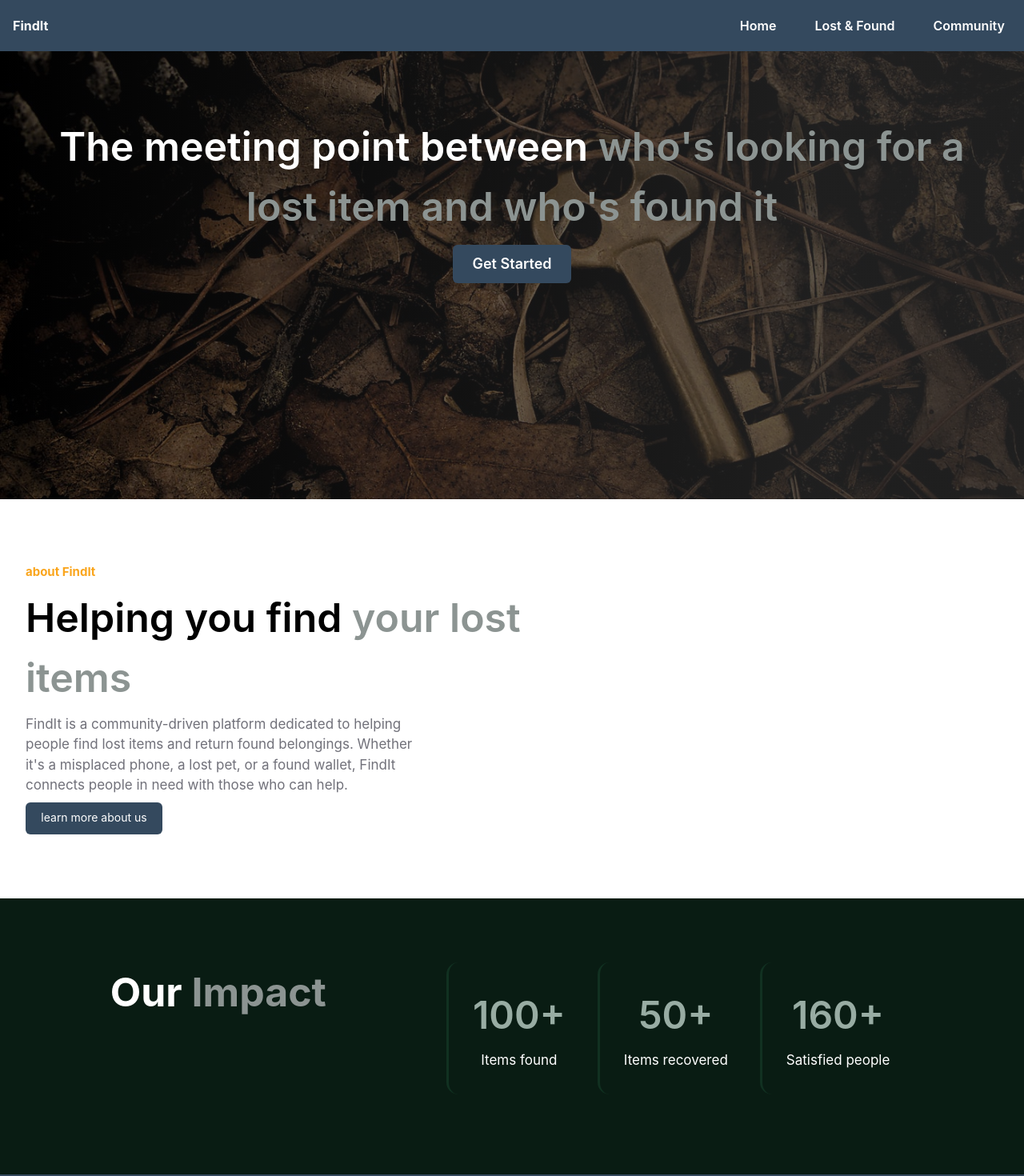
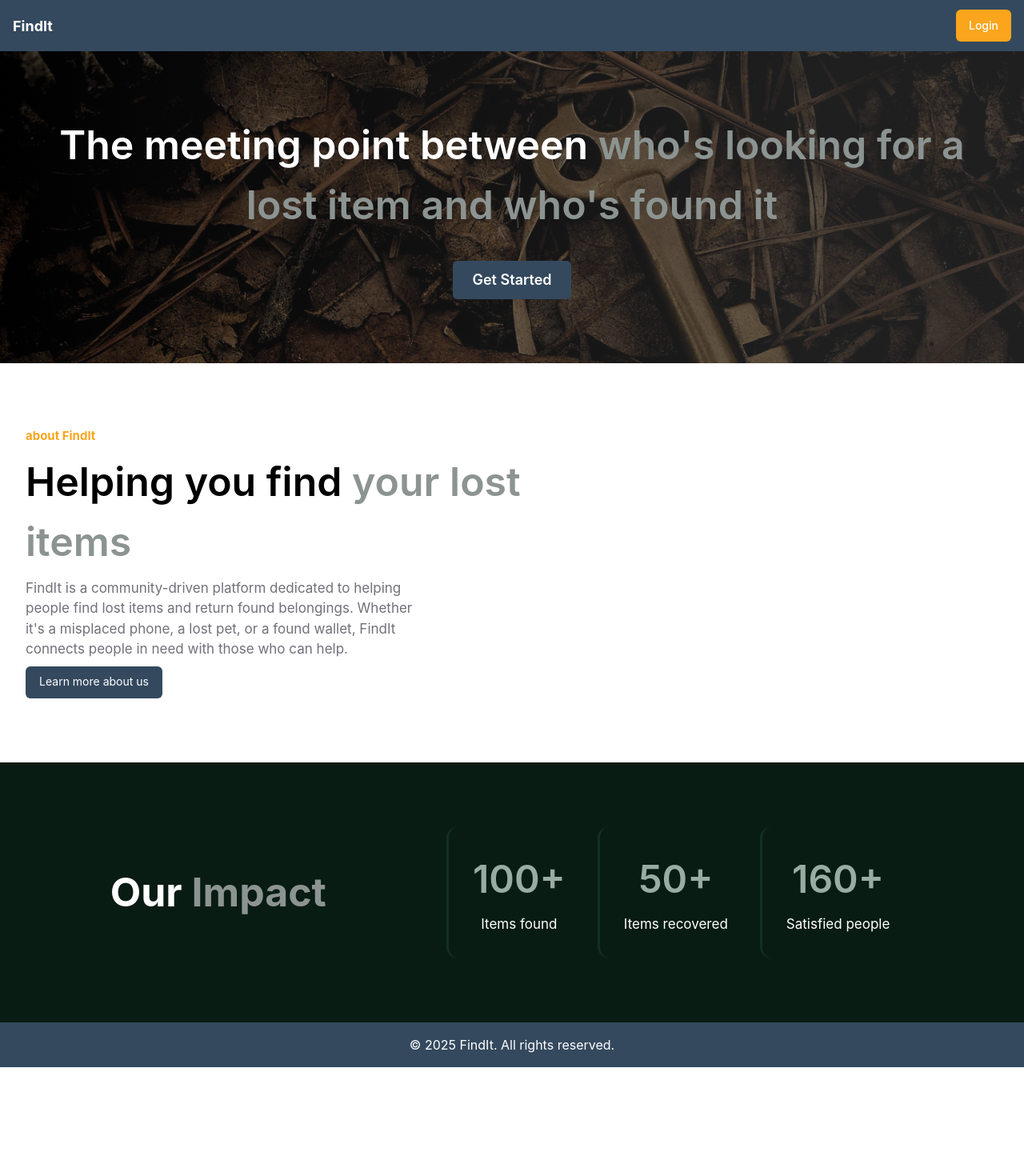
Before and after one commit to udogri/FindIt, a React (Vite) app: page / in a window 1280 px wide. Shown: the top 1470 px of the page at 80% size. After the commit the page ends 1334 px from the top, so only its background shows below. Built offline with nearby package versions, Linux system fonts and the light colour scheme.

Commit message:
login and landing page updates

```diff
--- a/src/App.jsx
+++ b/src/App.jsx
@@ -1,5 +1,5 @@
 // src/App.jsx
-import { Routes, Route } from 'react-router-dom';
+import { Routes, Route, useLocation } from 'react-router-dom';
 import Header from './components/Header';
 import Footer from './components/Footer';
 import LandingPage from './pages/LandingPage';
@@ -10,9 +10,12 @@ import { Box, Flex } from '@chakra-ui/react';
 import LoginSignup from './pages/LoginSignup';
 
 function App() {
+  const location = useLocation();
+  const hideHeaderRoutes = ['/']; // Add other routes if you want to hide header elsewhere too
+
   return (
     <Flex direction="column" minHeight="100vh">
-      <Header />
+      {!hideHeaderRoutes.includes(location.pathname) && <Header />}
       <Box flex="1">
         <Routes>
           <Route path="/" element={<LandingPage />} />
--- a/src/pages/LandingPage.jsx
+++ b/src/pages/LandingPage.jsx
@@ -1,40 +1,61 @@
 // src/pages/LandingPage.jsx
-import { Box, VStack, Text, Button, Image, Stack, Flex } from '@chakra-ui/react';
-import { Link as RouterLink } from 'react-router-dom';
-import LandingPageImage from '../assets/LandingPageImage.jpg'; // Adjust the path as necessary
-
-
+import { Box, VStack, Text, Button, Stack, Flex } from '@chakra-ui/react';
+import { Link as RouterLink, useNavigate } from 'react-router-dom';
+import LandingPageImage from '../assets/LandingPageImage.jpg';
 
 export default function LandingPage() {
+  const navigate = useNavigate();
+
   return (
-    <Box >
+    <Box>
+      {/* Top Bar */}
+      <Flex h={16} bg="#34495e" px={4} align="center" justify="space-between">
+        <Box color="white" fontWeight="bold" fontSize="lg">FindIt</Box>
+        <Button
+
+          onClick={() => navigate('/login/signup')}          color="white"
+          background="#FAA51C"
+          _hover={{ bg: "white", color: "#34495e" }}
+          fontWeight="500"
+          fontSize="sm"
+        >
+          Login
+        </Button>
+      </Flex>
+
+      {/* Hero Section */}
       <Stack
         spacing={8}
-       justifyItems="center"
-
+        justify="center"
+        align="center"
+        textAlign="center"
+        px={6}
+        py={20}
         bgImage={`linear-gradient(to right, rgba(0, 0, 0, 0.5) 0%, rgba(41, 41, 41, 0.75) 80%), url(${LandingPageImage})`}
         bgPosition="center"
         bgRepeat="no-repeat"
         bgSize="cover"
-      h="70vh"
+        color="white"
       >
-        <Box  p={8} mt="50px" color="white" align="center"  textAlign="center">
-          <Text fontSize={{base:"30px", md:"50px"}} fontWeight="600" color="white" >
+        <Text fontSize={{ base: "30px", md: "50px" }} fontWeight="600">
           The meeting point between{" "}
           <Text as="span" color="#8C9492">
             who's looking for a lost item and who's found it
           </Text>
         </Text>
-
-          <Button mt="10px" mb="10px" as={RouterLink} to="/login/signup" color="white" background="#34495e" _hover={{ bg: "transparent", color: "white", border: "1px solid white" }} size="lg">
+        <Button
+          as={RouterLink}
+          to="/login/signup"
+          color="white"
+          background="#34495e"
+          _hover={{ bg: "transparent", color: "white", border: "1px solid white" }}
+          size="lg"
+        >
           Get Started
         </Button>
-        </Box>
-        <Box flex={1}>
-
-        </Box>
       </Stack>
 
+      {/* About Section */}
       <Flex
         direction={{ base: 'column', md: 'row' }}
         align="left"
@@ -49,64 +70,72 @@ export default function LandingPage() {
           <Text fontSize="15px" w="fit-content" color="#FAA51C" fontWeight="700">
             about FindIt
           </Text>
-              <Text  fontSize={{base:"25px", md:"50px"}} fontWeight="600" color="black" >
+          <Text fontSize={{ base: "25px", md: "50px" }} fontWeight="600" color="black">
             Helping you find{" "}
             <Text as="span" color="#8C9492">
               your lost items
             </Text>
           </Text>
-              <Text  fontSize={{base:"10px", md:"17px"}} color="#71717A" w={{base: "300px", md: "500px"}}>
-              FindIt is a community-driven platform dedicated to helping people find lost items
-               and return found belongings. Whether it's a misplaced phone, a lost pet, or a found
-              wallet, FindIt connects people in need with those who can help.
+          <Text fontSize={{ base: "10px", md: "17px" }} color="#71717A" w={{ base: "300px", md: "500px" }}>
+            FindIt is a community-driven platform dedicated to helping people find lost items and return
+            found belongings. Whether it's a misplaced phone, a lost pet, or a found wallet, FindIt
+            connects people in need with those who can help.
           </Text>
-              <Flex >
-                <Button w={{base:"150px", md: "171px"}} bg="#34495e" fontWeight="400" fontSize={{base:"12px", md:"14px"}} px="28px" py="10px" color="#ffff" _hover={{ bg: "transparent", color: "#34495e", border: "1px solid #34495e" }} >learn more about us </Button>
+          <Flex>
+            <Button
+              w={{ base: "150px", md: "171px" }}
+              bg="#34495e"
+              fontWeight="400"
+              fontSize={{ base: "12px", md: "14px" }}
+              px="28px"
+              py="10px"
+              color="white"
+              _hover={{ bg: "transparent", color: "#34495e", border: "1px solid #34495e" }}
+            >
+              Learn more about us
+            </Button>
           </Flex>
         </Stack>
-            {/* <Image
-              src={AboutUsImg}
-              alt="About Us"
-              w={{base:"300px", md: "400px"}}
-              h={{base:"300px", md: "400px"}}
-            /> */}
-            {/* <Image
-              src={AboutProp}
-              position="absolute"
-              top="45%"
-              right="0"
-              transform="translate(40%, -40%) rotate(45deg)"
-              alt="About Us Decorative"
-              maxW="300px"
-              maxH="300px"
-              zIndex="0"
-              pointerEvents="none"
-            /> */}
+      </Flex>
 
-          </Flex>
-          <Box bg="#091C13" align="center" justifyContent="center" py="80px" px={{base: "30px", md: "60px"}} color="white" >
-            <Box align="center" justifyContent="center" display={{base: "grid", md: "flex"}}>
-              <Text fontSize={{base: "20px", md: "30px", lg: "50px"}} fontWeight="700" textAlign="center" mr={{base: "none", md: "50px", lg: "150px" }} mb={{base: "20px", md: "none"}}>
+      {/* Impact Section */}
+      <Box bg="#091C13" textAlign="center" py="80px" px={{ base: "30px", md: "60px" }} color="white">
+        <Box display={{ base: "grid", md: "flex" }} justifyContent="center" alignItems="center">
+          <Text
+            fontSize={{ base: "20px", md: "30px", lg: "50px" }}
+            fontWeight="700"
+            textAlign="center"
+            mr={{ base: 0, md: "50px", lg: "150px" }}
+            mb={{ base: "20px", md: 0 }}
+          >
             Our{" "}
             <Text as="span" color="#8C9492">
               Impact
             </Text>
           </Text>
-              <Box >
-                <Box display={{base: "grid", md: "flex"}} gap="10px" >
-                  <VStack borderRadius="15px" mb={{base: "20px", md: "none"}} borderLeftWidth="3px" borderLeftStyle="solid" borderLeftColor="#39996B29" p={{base: "20px", md: "25px", lg: "30px"}}  >
-                    <Text fontSize={{base: "30px", md: "35px", lg: "48px"}} fontWeight="600" color="#98ACA3">100+</Text>
-                    <Text fontSize={{base: "13px", md: "15px", lg: "17px"}} fontWeight="400" color="white" >Items found</Text>
+          <Box>
+            <Flex direction={{ base: "column", md: "row" }} gap="10px" justify="center">
+              {[
+                { count: '100+', label: 'Items found' },
+                { count: '50+', label: 'Items recovered' },
+                { count: '160+', label: 'Satisfied people' }
+              ].map((item, idx) => (
+                <VStack
+                  key={idx}
+                  borderRadius="15px"
+                  borderLeft="3px solid #39996B29"
+                  p="30px"
+                  mb={{ base: "20px", md: "0" }}
+                >
+                  <Text fontSize={{ base: "30px", md: "35px", lg: "48px" }} fontWeight="600" color="#98ACA3">
+                    {item.count}
+                  </Text>
+                  <Text fontSize={{ base: "13px", md: "15px", lg: "17px" }} fontWeight="400" color="white">
+                    {item.label}
+                  </Text>
                 </VStack>
-                  <VStack borderRadius="15px" mb={{base: "20px", md: "none"}} borderLeftWidth="3px" borderLeftStyle="solid" borderLeftColor="#39996B29" p="30px"  >
-                    <Text fontSize={{base: "30px", md: "35px", lg: "48px"}} fontWeight="600" color="#98ACA3">50+</Text>
-                    <Text fontSize={{base: "13px", md: "15px", lg: "17px"}} fontWeight="400" color="white" >Items recovered</Text>
-                  </VStack>
-                  <VStack borderRadius="15px" mb={{base: "20px", md: "none"}} borderLeftWidth="3px" borderLeftStyle="solid" borderLeftColor="#39996B29" p="30px"  >
-                    <Text fontSize={{base: "30px", md: "35px", lg: "48px"}} fontWeight="600" color="#98ACA3">160+</Text>
-                    <Text fontSize={{base: "13px", md: "15px", lg: "17px"}} fontWeight="400" color="white" >Satisfied people</Text>
-                  </VStack>
-                </Box>
+              ))}
+            </Flex>
           </Box>
         </Box>
       </Box>
--- a/src/pages/LoginSignup.jsx
+++ b/src/pages/LoginSignup.jsx
@@ -1,141 +1,111 @@
-import React, { useState, useEffect, useRef } from 'react';
+import React, { useState } from 'react';
 import {
-  Modal, ModalOverlay, ModalContent, ModalHeader, ModalCloseButton,
-  ModalBody, ModalFooter, Image, Text, Heading, VStack, Input,
-  Button, Box, HStack
+  Box,
+  Button,
+  Input,
+  Heading,
+  VStack,
+  useToast,
+  FormControl,
+  FormLabel,
 } from '@chakra-ui/react';
-import { collection, addDoc, query, orderBy, onSnapshot, serverTimestamp } from 'firebase/firestore';
-import { auth, db } from '../firebase';
-import { format } from 'date-fns';
+import {
+  createUserWithEmailAndPassword,
+  signInWithEmailAndPassword,
+  updateProfile,
+} from 'firebase/auth';
+import { auth } from '../firebase';
+import { useNavigate } from 'react-router-dom';
 
-const ReportDetailsModal = ({ isOpen, onClose, report }) => {
-  const [input, setInput] = useState('');
-  const [messages, setMessages] = useState([]);
-  const [user, setUser] = useState(null);
-  const chatEndRef = useRef(null);
+const LoginSignup = () => {
+  const [username, setUsername] = useState('');
+  const [email, setEmail] = useState('');
+  const [password, setPassword] = useState('');
+  const [isSignup, setIsSignup] = useState(true);
+  const toast = useToast();
+  const navigate = useNavigate();
 
-  useEffect(() => {
-    const unsubscribe = onAuthStateChanged(auth, (u) => {
-      setUser(u);
-    });
+  const handleSubmit = async () => {
+    try {
+      if (isSignup) {
+        const userCredential = await createUserWithEmailAndPassword(auth, email, password);
+        await updateProfile(userCredential.user, { displayName: username });
 
-    return () => unsubscribe();
-  }, []);
+        toast({
+          title: 'Account created successfully.',
+          status: 'success',
+          duration: 3000,
+          isClosable: true,
+        });
+      } else {
+        await signInWithEmailAndPassword(auth, email, password);
 
-  useEffect(() => {
-    if (!report?.id) return;
-
-    const q = query(
-      collection(db, 'reports', report.id, 'messages'),
-      orderBy('timestamp', 'asc')
-    );
-
-    const unsubscribe = onSnapshot(q, (snapshot) => {
-      const msgs = snapshot.docs.map(doc => ({ id: doc.id, ...doc.data() }));
-      setMessages(msgs);
-    });
-
-    return () => unsubscribe();
-  }, [report?.id]);
-
-  useEffect(() => {
-    if (chatEndRef.current) {
-      chatEndRef.current.scrollIntoView({ behavior: 'smooth' });
-    }
-  }, [messages]);
-
-  const handleSend = async () => {
-    if (!input.trim() || !report?.id) return;
-
-    try {
-      await addDoc(collection(db, 'reports', report.id, 'messages'), {
-        text: input.trim(),
-        uid: user?.uid || null,
-        senderName: user?.displayName || 'Anonymous',
-        reportSender: report.sender || 'Unknown',
-        timestamp: serverTimestamp()
+        toast({
+          title: 'Logged in successfully.',
+          status: 'success',
+          duration: 3000,
+          isClosable: true,
+          position: 'top',
+        });
+      }
+      navigate('/home');
+    } catch (error) {
+      toast({
+        title: 'Error',
+        description: error.message,
+        status: 'error',
+        duration: 4000,
+        isClosable: true,
       });
-      setInput('');
-    } catch (error) {
-      console.error("Error sending message: ", error);
     }
   };
 
-  if (!isOpen || !report) return null;
+  return (
+    <Box minH="100vh" display="flex" alignItems="center" justifyContent="center" bg="gray.50">
+      <VStack spacing={4} p={6} boxShadow="md" bg="white" borderRadius="md" width="sm">
+        <Heading>{isSignup ? 'Sign Up' : 'Log In'}</Heading>
 
-  return (
-    <Modal isOpen={isOpen} onClose={onClose} size="xl" isCentered>
-      <ModalOverlay />
-      <ModalContent>
-        <ModalHeader>{report.title || 'Report Details'}</ModalHeader>
-        <ModalCloseButton />
-        <ModalBody>
-          <VStack spacing={4} align="start">
-            {report.imageUrl && (
-              <Image
-                src={report.imageUrl}
-                alt={report.title || 'Report Image'}
-                objectFit="cover"
-                w="100%"
-                h="250px"
-                borderRadius="md"
-              />
-            )}
-            <Text fontSize="sm" color="gray.600">
-              {report.description || 'No description provided.'}
-            </Text>
-            <Text fontWeight="bold" color={report.status === 'Lost' ? 'red.500' : 'green.500'}>
-              Status: {report.status}
-            </Text>
+        {isSignup && (
+          <FormControl>
+            <FormLabel>Username</FormLabel>
+            <Input
+              placeholder="Enter username"
+              value={username}
+              onChange={(e) => setUsername(e.target.value)}
+            />
+          </FormControl>
+        )}
 
-            <Box w="100%" mt={6}>
-              <Heading size="sm" mb={2}>Chat</Heading>
-              <Box
-                bg="gray.100"
-                borderRadius="md"
-                p={3}
-                h="200px"
-                overflowY="auto"
-                mb={3}
-                maxW="100%"
-              >
-                {messages.map((msg) => (
-                  <Box key={msg.id} mb={2}>
-                    <Text fontSize="sm" fontWeight="bold" color={msg.uid === user?.uid ? 'blue.600' : 'gray.800'}>
-                      {msg.senderName || 'Unknown'} <Text as="span" fontSize="xs" color="gray.500">
-                        {msg.timestamp?.toDate ? format(msg.timestamp.toDate(), 'p, MMM d') : '...'}
-                      </Text>
-                    </Text>
-                    <Text fontSize="sm" ml={2}>
-                      {msg.text}
-                    </Text>
-                  </Box>
-                ))}
-                <div ref={chatEndRef} />
-              </Box>
-              <HStack>
-                <Input
-                  placeholder="Type a message with emoji… 😊"
-                  value={input}
-                  onChange={(e) => setInput(e.target.value)}
-                  onKeyDown={(e) => e.key === 'Enter' && handleSend()}
-                />
-                <Button colorScheme="teal" onClick={handleSend}>
-                  Send
-                </Button>
-              </HStack>
-            </Box>
-          </VStack>
-        </ModalBody>
+        <FormControl>
+          <FormLabel>Email</FormLabel>
+          <Input
+            placeholder="Enter email"
+            type="email"
+            value={email}
+            onChange={(e) => setEmail(e.target.value)}
+          />
+        </FormControl>
 
-        <ModalFooter>
-          <Button variant="ghost" onClick={onClose}>
-            Close
-          </Button>
-        </ModalFooter>
-      </ModalContent>
-    </Modal>
+        <FormControl>
+          <FormLabel>Password</FormLabel>
+          <Input
+            placeholder="Enter password"
+            type="password"
+            value={password}
+            onChange={(e) => setPassword(e.target.value)}
+          />
+        </FormControl>
+
+        <Button colorScheme="blue" width="full" onClick={handleSubmit}>
+          {isSignup ? 'Sign Up' : 'Log In'}
+        </Button>
+
+        <Button variant="link" onClick={() => setIsSignup(!isSignup)}>
+          {isSignup ? 'Already have an account? Log in' : 'No account? Sign up'}
+        </Button>
+      </VStack>
+    </Box>
   );
 };
 
-export default ReportDetailsModal;
+export default LoginSignup;
```
Lines whose indentation alone changed are shown as unchanged.
